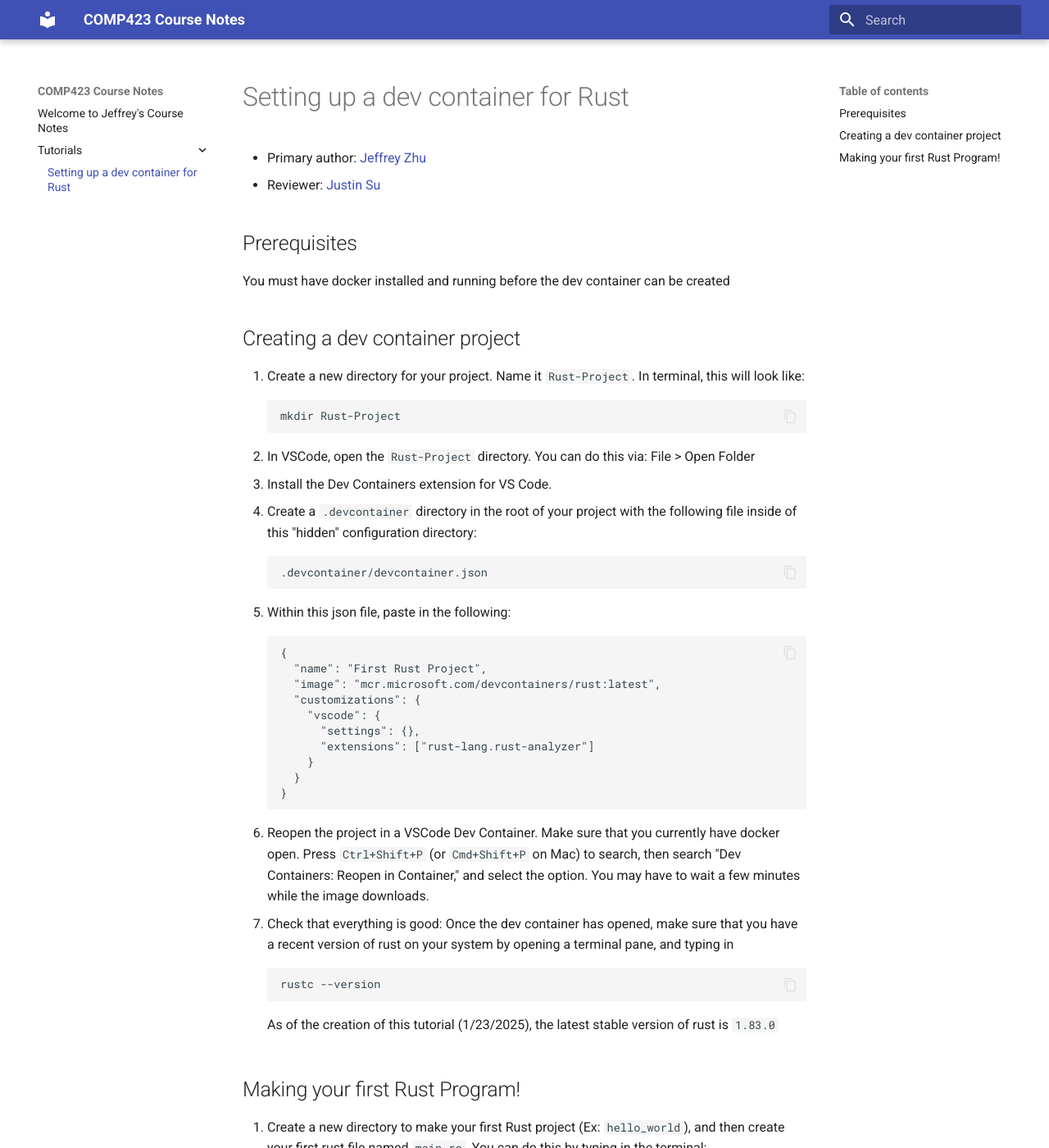
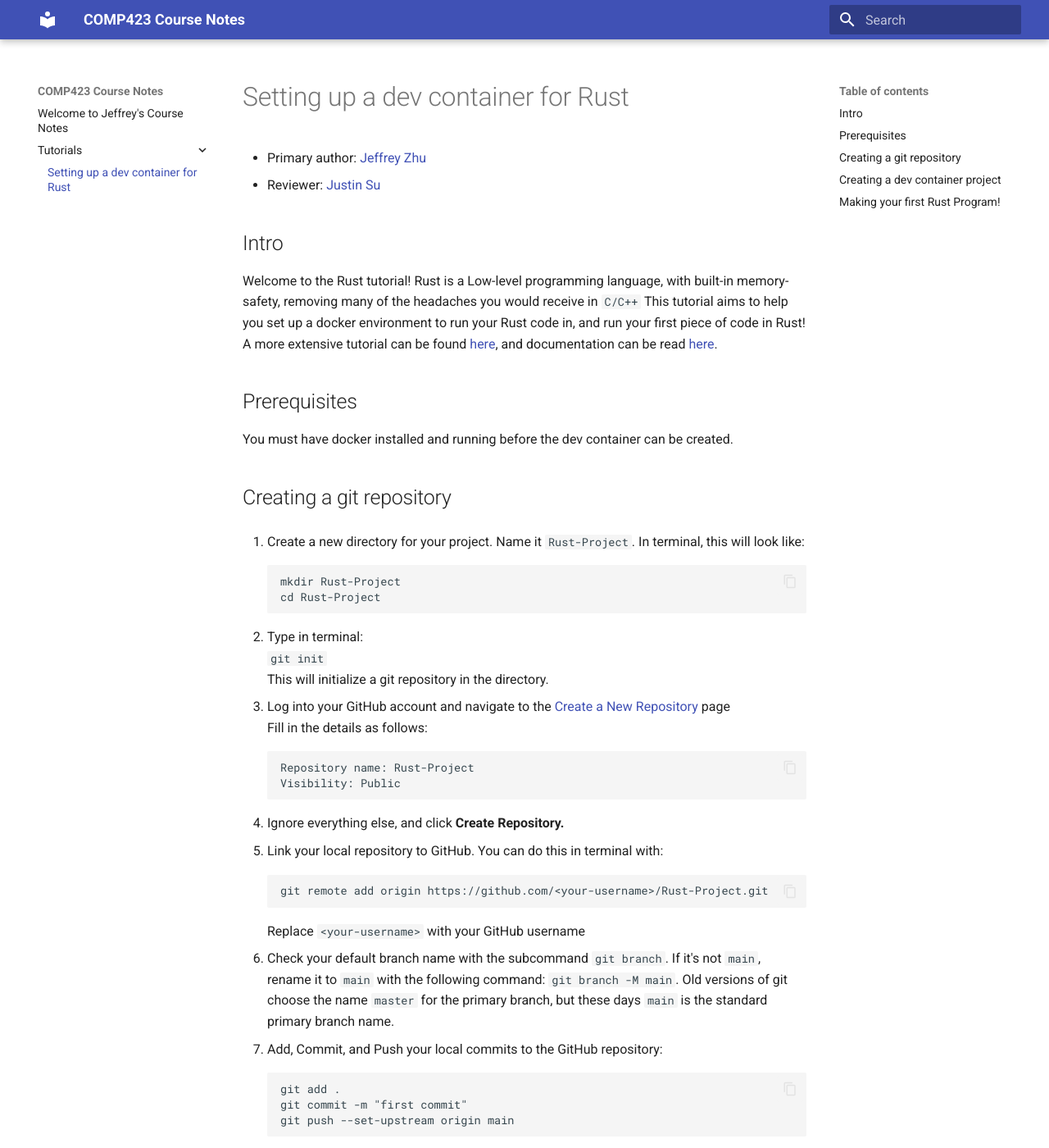
Before and after one commit to JeffJeffisawesome/comp423-course-notes, an MkDocs documentation site: the page built from docs/tutorials/rust-setup.md, in a window 1280 px wide and 1400 px high. Shown: the whole window at 82% size. Built offline with MkDocs 1.6.1 and Material for MkDocs 9.7.7, drawn with Linux system fonts in a browser that asks for light colours; some of the changed text lies outside the part shown.

Commit message:
99% done

````diff
--- a/docs/tutorials/rust-setup.md
+++ b/docs/tutorials/rust-setup.md
@@ -1,19 +1,60 @@
 # Setting up a dev container for Rust
 * Primary author: [Jeffrey Zhu](https://github.com/JeffJeffisawesome)
 * Reviewer: [Justin Su](https://github.com/jsu21ges)
+
+## Intro
+
+Welcome to the Rust tutorial! Rust is a Low-level programming language, with built-in memory-safety, removing many of the headaches you would receive in ```C/C++```
+This tutorial aims to help you set up a docker environment to run your Rust code in, and run your first piece of code in Rust! A more extensive tutorial can be found [here](https://doc.rust-lang.org/book/), and documentation can be read [here](https://doc.rust-lang.org/std/index.html).
+
 ## Prerequisites
-You must have docker installed and running before the dev container can be created
-## Creating a dev container project
+
+You must have docker installed and running before the dev container can be created.
+
+## Creating a git repository
+
 1. Create a new directory for your project. Name it ```Rust-Project```. In terminal, this will look like:
 ```
 mkdir Rust-Project
+cd Rust-Project
 ```
+
+2. Type in terminal:
+```git init```
+This will initialize a git repository in the directory.
+
+3. Log into your GitHub account and navigate to the [Create a New Repository](https://github.com/new) page
+Fill in the details as follows:
+```
+Repository name: Rust-Project
+Visibility: Public
+```
+4. Ignore everything else, and click **Create Repository.**
+
+5. Link your local repository to GitHub. You can do this in terminal with:
+```
+git remote add origin https://github.com/<your-username>/Rust-Project.git
+```
+Replace `<your-username>` with your GitHub username
+
+6. Check your default branch name with the subcommand `git branch`. If it's not `main`, rename it to `main` with the following command: `git branch -M main`. Old versions of git choose the name `master` for the primary branch, but these days `main` is the standard primary branch name.
+
+7. Add, Commit, and Push your local commits to the GitHub repository:
+```
+git add .
+git commit -m "first commit"
+git push --set-upstream origin main
+```
+
+## Creating a dev container project
+
 2. In VSCode, open the ```Rust-Project``` directory. You can do this via: File > Open Folder
 3. Install the Dev Containers extension for VS Code.
 4. Create a ```.devcontainer``` directory in the root of your project with the following file inside of this "hidden" configuration directory:
 ```
 .devcontainer/devcontainer.json
 ```
+This json file will ensure that all of the correct dependencies are downloaded when running your code. Additionally, if someone else wishes to run this code, you won't have to worry if they have the right version of Rust downloaded.
 5. Within this json file, paste in the following:
 ```
 {
@@ -36,24 +77,29 @@ rustc --version
 As of the creation of this tutorial (1/23/2025), the latest stable version of rust is ```1.83.0```
 
 ## Making your first Rust Program!
+
 1. Create a new directory to make your first Rust project (Ex: ```hello_world```), and then create your first rust file named ```main.rs```. You can do this by typing in the terminal:
 ```
-mkdir hello_world
-touch main.rs
+cargo new --vcs none hello_world
 ```
-2. Edit the main.rs file:
+Navigate into `hello_world/src` to find a main.rs file that should contain the following code:
 ```
 fn main() {
     println!("Hello, world!");
 }
 ```
-3. In terminal, type:
+
+2. In terminal, type:
 ```
-rust main.rs
-./main.exe
+cargo build
+cargo run
 ```
+What does `cargo build` do? Think of `build` as similar to `gcc` for `C` code: they both turn human readable code into machine executable files to be run by the computer.
+
 You should see:
 ```
+    Finished `dev` profile [unoptimized + debuginfo] target(s) in 0.04s
+     Running `/workspaces/Desktop/code/Rust-Project/hello_world/target/debug/hello_world main`
 Hello, world!
 ```
 
````
Also changed, not shown: 1 other file.
